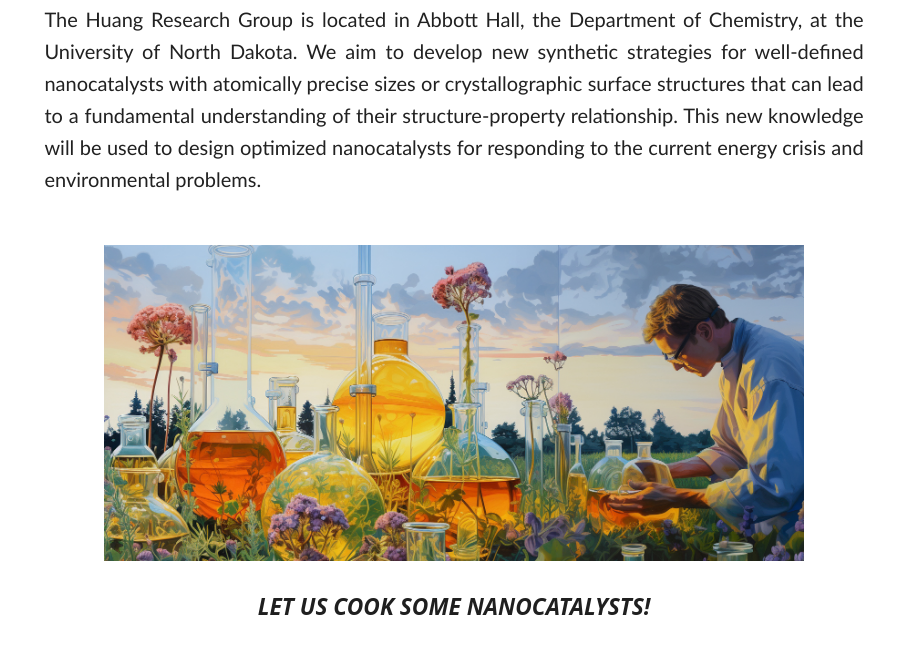
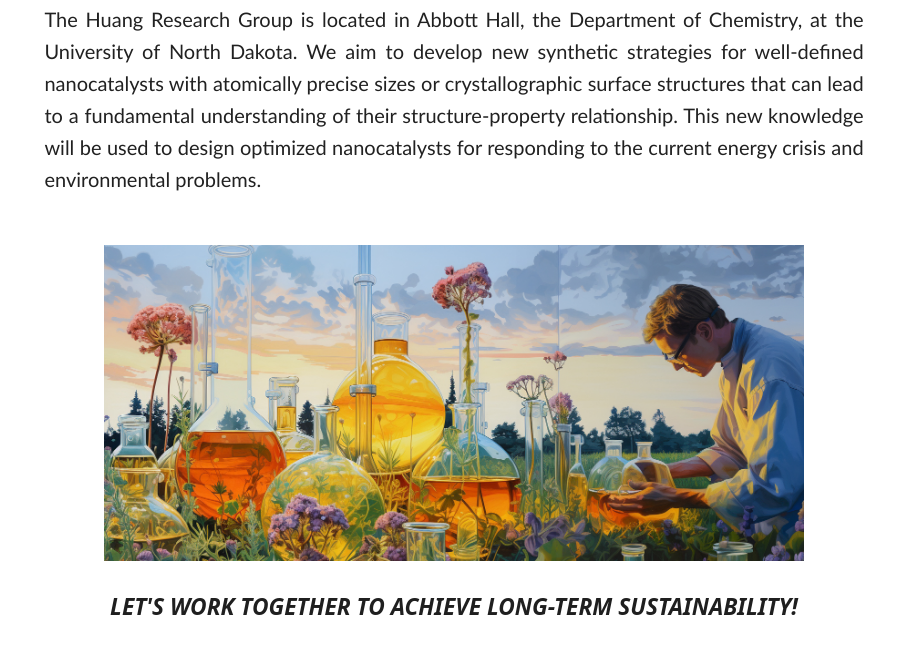
Before and after one commit to MCCforE/THL, a plain HTML site: page index.html in a window 1280 px wide. Shown: the part 297-952 px from the top of the page, without its empty margins (186-1093 px from the left). Drawn offline with Linux system fonts and the light colour scheme.

Commit message:
Let's work together to achieve long-term sustainability

```diff
--- a/index.html
+++ b/index.html
@@ -81,7 +81,7 @@
                 <img src="img/sustainability.jpg" width="700" alt="Sustainability">
             </div>
         <div class="chemistrycooking">
-            <P>Let us cook some nanocatalysts!</P>
+            <P>Let's work together to achieve long-term sustainability!</P>
         </div>
         <br/>
         <br/>
```
